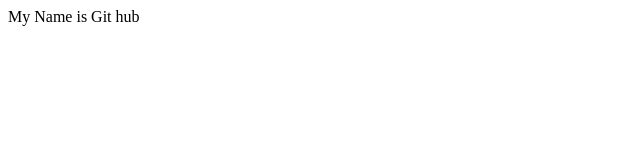
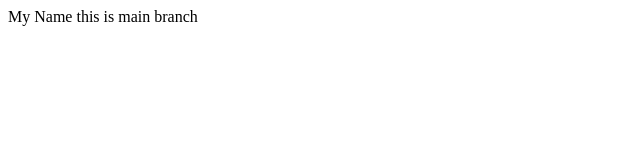
Before and after one commit to omhardaha/git-demo, a plain HTML site: page index.html in a window 1280 px wide. Shown: the full height of the page, 0-640 px from the left. Drawn offline with Linux system fonts and the light colour scheme.

Commit message:
set html to main

```diff
--- a/index.html
+++ b/index.html
@@ -1 +1 @@
-<div>My Name is Git hub</div>
+<div>My Name this is main branch </div>
```
